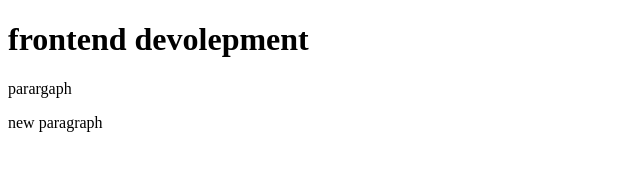
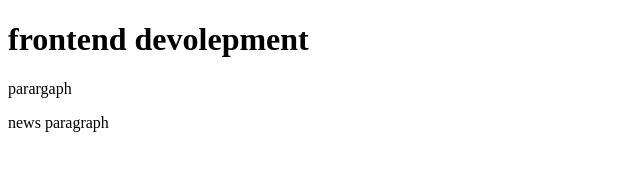
Before and after one commit to Semnieuwenhuis/front-end-development.2, a plain HTML site: page index.html in a window 1280 px wide. Shown: the full height of the page, 0-640 px from the left. Drawn offline with Linux system fonts and the light colour scheme.

```diff
--- a/index.html
+++ b/index.html
@@ -18,7 +18,7 @@
 
 <p>parargaph</p>
 
-<p>new paragraph</p>
+<p>news paragraph</p>
 
 
    </body>
```
